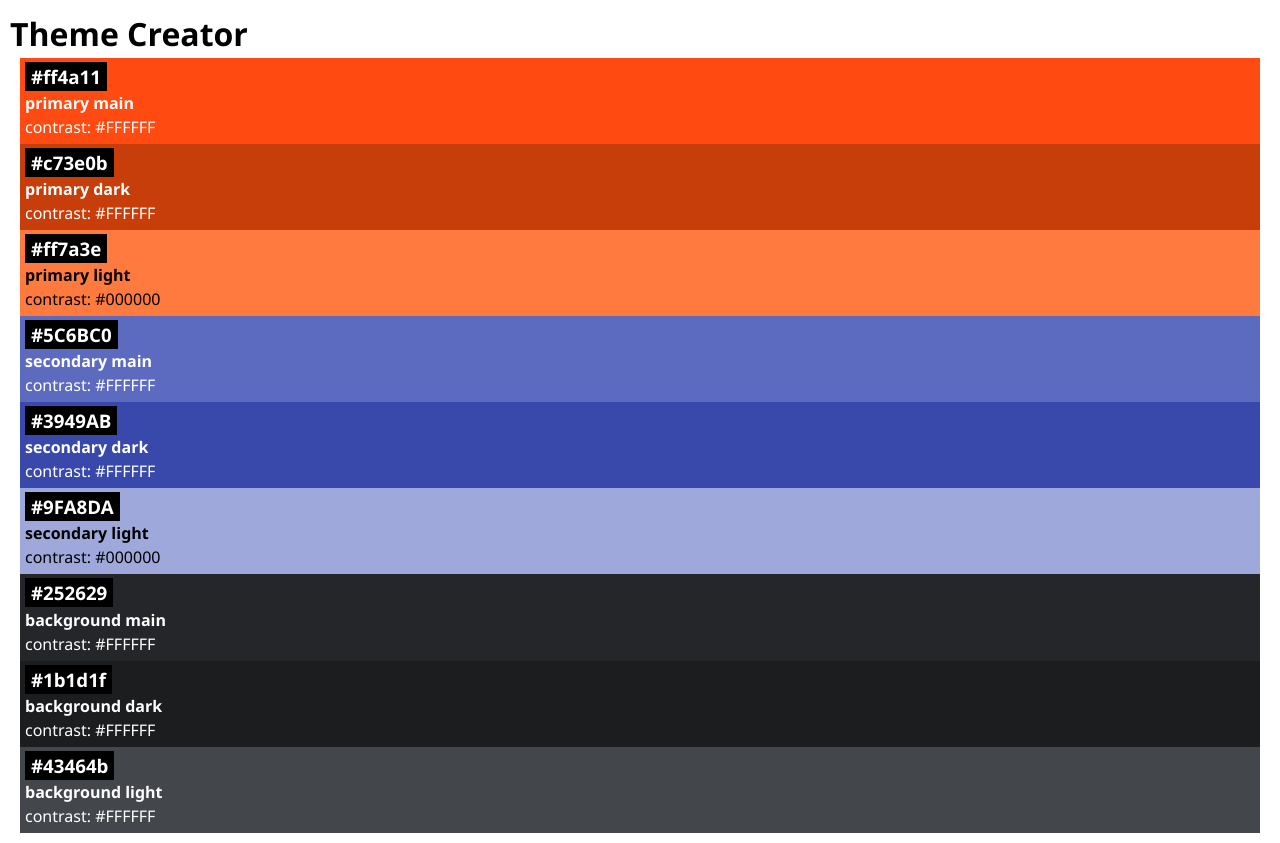
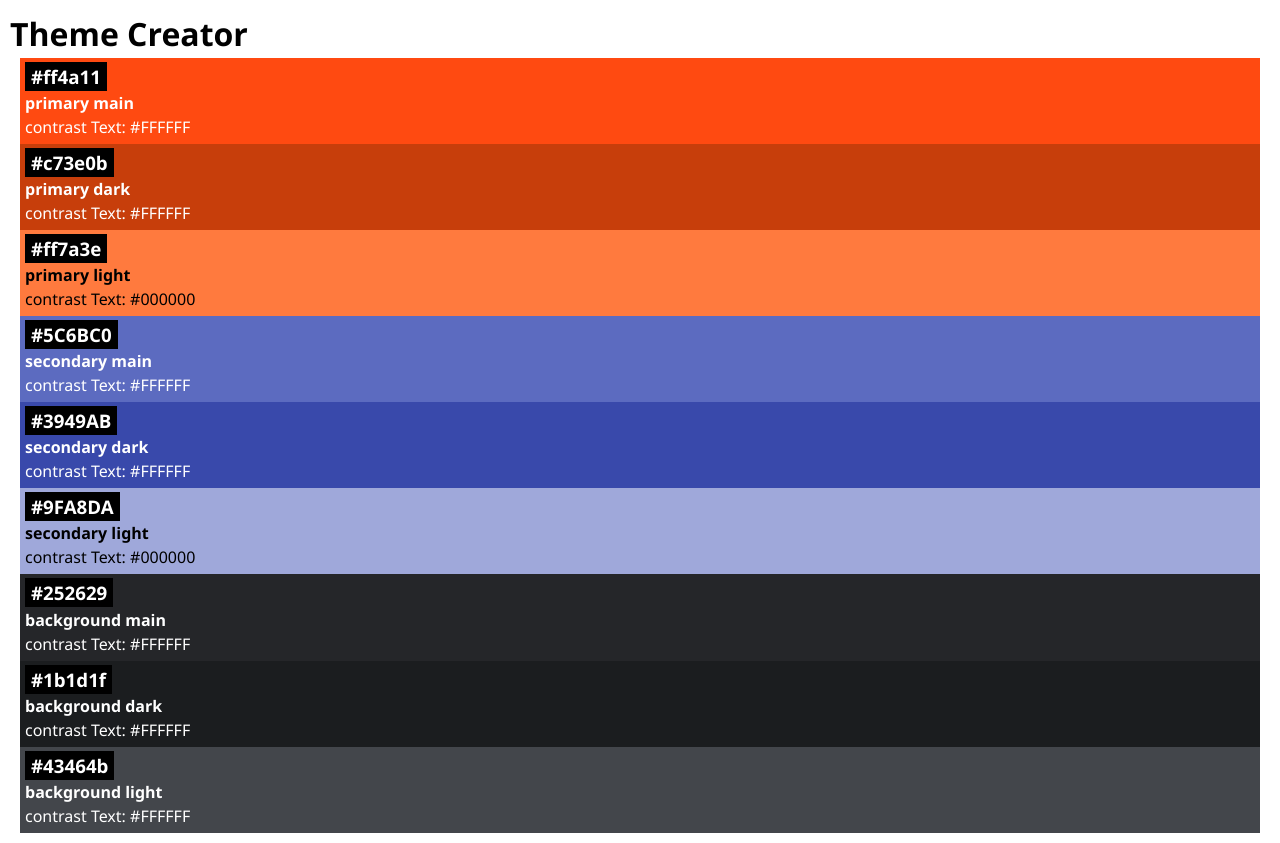
Before and after one commit to predrag-babic/recap-project-4, a React (Vite) app: page / in a window 1280 px wide. Built offline with nearby package versions, Linux system fonts and the light colour scheme.

Commit message:
rewrite the code for display theme colors issue

```diff
--- a/src/App.jsx
+++ b/src/App.jsx
@@ -7,9 +7,9 @@ function App() {
     <>
       <h1>Theme Creator</h1>
 
-      {initialColors.map((color) => {
-        return <Color key={color.id} color={color} />;
-      })}
+      {initialColors.map((color) => (
+        <Color key={color.id} color={color} />
+      ))}
     </>
   );
 }
--- a/src/Components/Color/Color.jsx
+++ b/src/Components/Color/Color.jsx
@@ -9,9 +9,9 @@ export default function Color({ color }) {
         color: color.contrastText,
       }}
     >
-      <h3 className="color-card-headline">{color.hex}</h3>
+      <h3 className="color-card-headline ">{color.hex}</h3>
       <h4>{color.role}</h4>
-      <p>contrast: {color.contrastText}</p>
+      <p>contrast Text: {color.contrastText}</p>
     </div>
   );
 }
```
